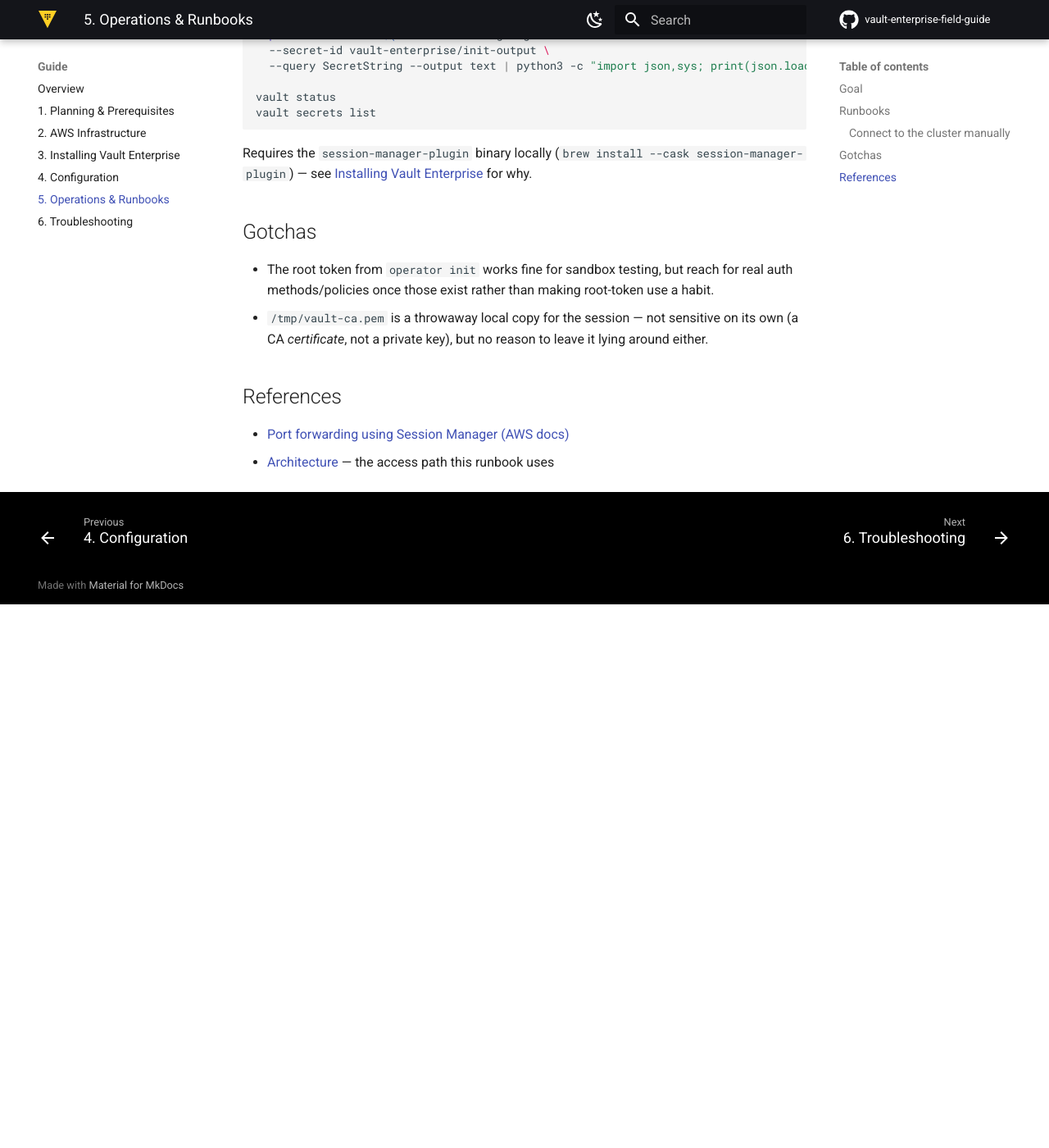
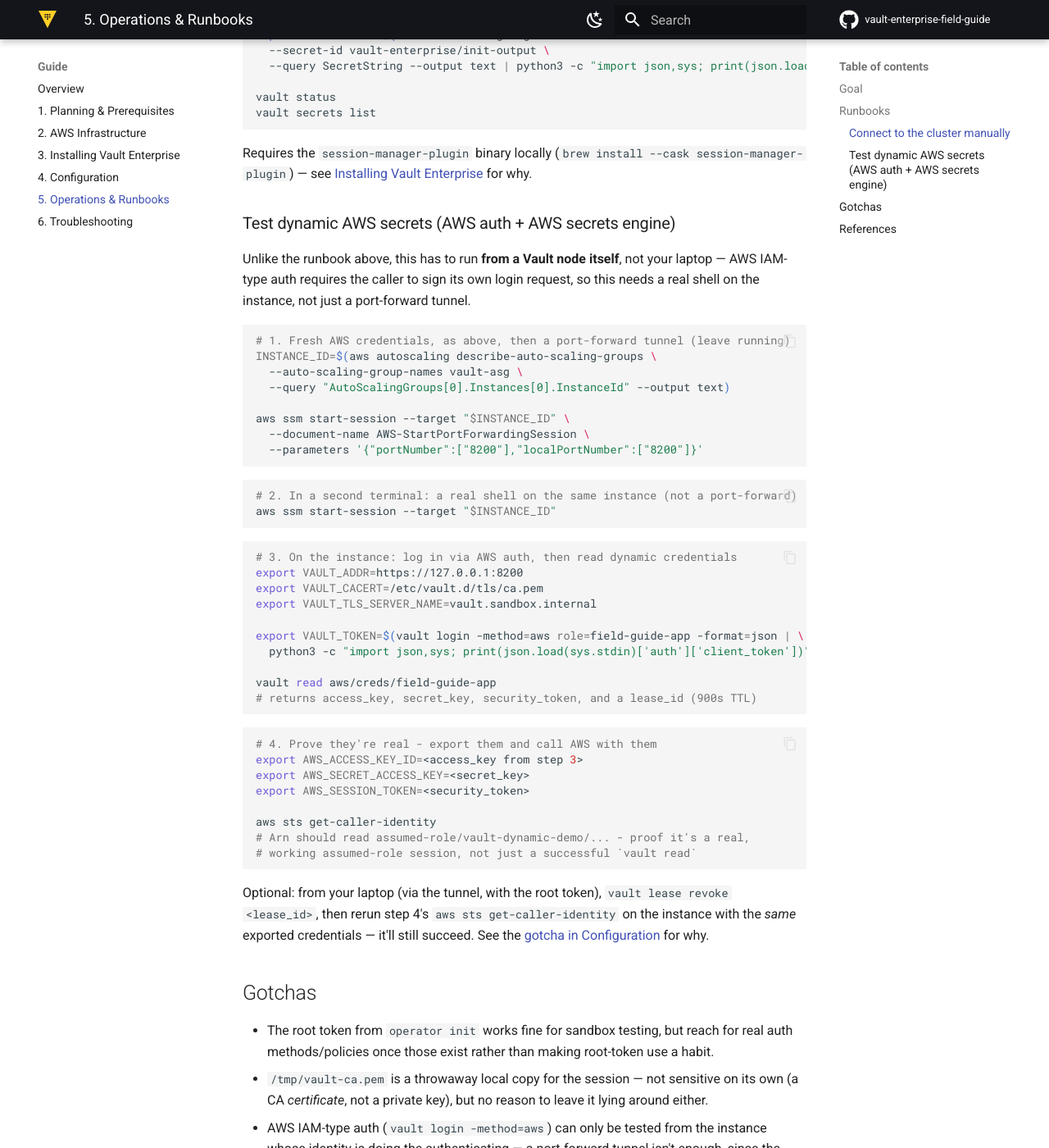
Before and after one commit to markcarriedo/vault-enterprise-field-guide, an MkDocs documentation site: the page built from docs/guide/05-operations.md, in a window 1280 px wide and 1400 px high, scrolled down 1088 px. Shown: the whole window at 82% size. Built offline with MkDocs 1.6.1 and Material for MkDocs 9.7.7, drawn with Linux system fonts in a browser that asks for light colours; comment, search, counter and statistics services are not loaded; before the commit the page ends 1825 px from its top, so only the background shows below that; some of the changed text lies outside the part shown.

Commit message:
docs(guide): add the dynamic-secrets test runbook to Operations
Same procedure verified in the last commit, written up as a standalone
runbook alongside the manual-connect one - has to run from the instance
itself (not a port-forward tunnel), since AWS IAM-type auth requires the
caller to sign its own login request.

Claude-Session: https://claude.ai/code/session_01W8wX9ho5zsL4nSkjw8ZJSM

````diff
--- a/docs/guide/05-operations.md
+++ b/docs/guide/05-operations.md
@@ -55,12 +55,67 @@ vault secrets list
 Requires the `session-manager-plugin` binary locally (`brew install --cask
 session-manager-plugin`) — see [Installing Vault Enterprise](03-installation.md) for why.
 
+### Test dynamic AWS secrets (AWS auth + AWS secrets engine)
+
+Unlike the runbook above, this has to run **from a Vault node itself**, not your laptop —
+AWS IAM-type auth requires the caller to sign its own login request, so this needs a real
+shell on the instance, not just a port-forward tunnel.
+
+```bash
+# 1. Fresh AWS credentials, as above, then a port-forward tunnel (leave running)
+INSTANCE_ID=$(aws autoscaling describe-auto-scaling-groups \
+  --auto-scaling-group-names vault-asg \
+  --query "AutoScalingGroups[0].Instances[0].InstanceId" --output text)
+
+aws ssm start-session --target "$INSTANCE_ID" \
+  --document-name AWS-StartPortForwardingSession \
+  --parameters '{"portNumber":["8200"],"localPortNumber":["8200"]}'
+```
+
+```bash
+# 2. In a second terminal: a real shell on the same instance (not a port-forward)
+aws ssm start-session --target "$INSTANCE_ID"
+```
+
+```bash
+# 3. On the instance: log in via AWS auth, then read dynamic credentials
+export VAULT_ADDR=https://127.0.0.1:8200
+export VAULT_CACERT=/etc/vault.d/tls/ca.pem
+export VAULT_TLS_SERVER_NAME=vault.sandbox.internal
+
+export VAULT_TOKEN=$(vault login -method=aws role=field-guide-app -format=json | \
+  python3 -c "import json,sys; print(json.load(sys.stdin)['auth']['client_token'])")
+
+vault read aws/creds/field-guide-app
+# returns access_key, secret_key, security_token, and a lease_id (900s TTL)
+```
+
+```bash
+# 4. Prove they're real - export them and call AWS with them
+export AWS_ACCESS_KEY_ID=<access_key from step 3>
+export AWS_SECRET_ACCESS_KEY=<secret_key>
+export AWS_SESSION_TOKEN=<security_token>
+
+aws sts get-caller-identity
+# Arn should read assumed-role/vault-dynamic-demo/... - proof it's a real,
+# working assumed-role session, not just a successful `vault read`
+```
+
+Optional: from your laptop (via the tunnel, with the root token), `vault lease revoke
+<lease_id>`, then rerun step 4's `aws sts get-caller-identity` on the instance with the
+*same* exported credentials — it'll still succeed. See the
+[gotcha in Configuration](04-configuration.md#a-verified-gotcha-assumed_role-revocation-is-soft)
+for why.
+
 ## Gotchas
 
 - The root token from `operator init` works fine for sandbox testing, but reach for real auth
   methods/policies once those exist rather than making root-token use a habit.
 - `/tmp/vault-ca.pem` is a throwaway local copy for the session — not sensitive on its own (a
   CA *certificate*, not a private key), but no reason to leave it lying around either.
+- AWS IAM-type auth (`vault login -method=aws`) can only be tested from the instance whose
+  identity is doing the authenticating — a port-forward tunnel isn't enough, since the login
+  request itself has to be signed by the caller's own credentials.
 
 ## References
 
````
Also changed, not shown: CHANGELOG.md (+4 -0 lines).
